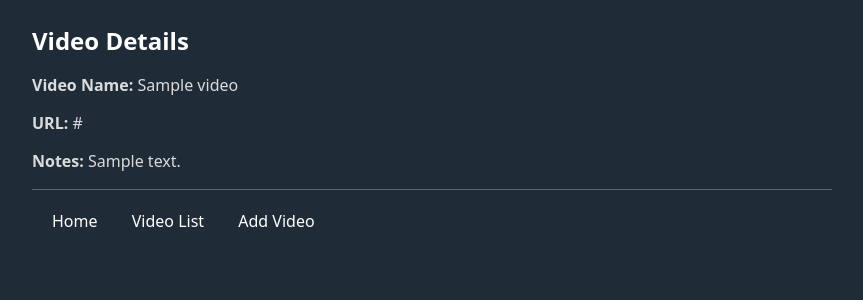
After one commit to MAvecillas23/capstone_django_video_collector, a Django app: page /video_details/1/ in a window 1280 px wide. The commit adds this page. Shown: the top 300 px of the page, without its empty margins (208-1071 px from the left). Run offline with Django 5.2, Linux system fonts and the light colour scheme; tables that the repository leaves empty hold one stand-in row (values such as "Sample post").

Commit message:
Added the code for a video details page

```diff
--- /dev/null
+++ b/video_collection/templates/video_collection/video_details.html
@@ -0,0 +1,11 @@
+{% extends 'video_collection/base.html' %}
+{% block content %}
+
+<h2> Video Details</h2>
+<p><b>Video Name: </b>{{ video.name }} </p>
+<p><b>URL: </b>{{ video.url }}</p>
+<p><b>Notes: </b>{{ video.notes }}</p>
+
+
+
+{% endblock %}
--- a/video_collection/tests.py
+++ b/video_collection/tests.py
@@ -175,3 +175,7 @@ class TestVideoModel(TestCase):
         # raise integrity error if a duplicate is added
         with self.assertRaises(IntegrityError):
             Video.objects.create(name='XYZ', notes='example', url='https://www.youtube.com/watch?v=123')
+
+
+class TestVideoDetails(TestCase):
+    pass
--- a/video_collection/urls.py
+++ b/video_collection/urls.py
@@ -9,5 +9,5 @@ urlpatterns = [
     path('', views.home, name='home'), # views.home is calling the home function from views.py... the name param gives this path a name for reference
     path('add', views.add, name='add_video'), # adding a video from the add page
     path('video_list', views.video_list, name='video_list'), # display video list from the video_list page
-
+    path('video_details/<int:video_pk>/', views.video_details, name='video_details') # this page will hold video details of the video based off of primary key
 ]
--- a/video_collection/views.py
+++ b/video_collection/views.py
@@ -1,4 +1,4 @@
-from django.shortcuts import render, redirect
+from django.shortcuts import render, redirect, get_object_or_404
 from .forms import VideoForm, SearchForm  # import to access views.py VideoForms object and SearchForm
 from django.contrib import messages # this is for temporary messages ex. "Success adding video" when video is added
 from .models import Video   # querying databases and work with the Video class
@@ -62,3 +62,13 @@ def video_list(request):
 
     # render video_list page with the list of videos
     return render(request, 'video_collection/video_list.html', {'videos': videos, 'search_form': search_form})
+
+
+# gets the details of a video that when the video name link on video_list page is clicked
+def video_details(request, video_pk):
+    # when video name is clicked in video_list... get the primary key to find the Video object with that PK
+    # if there is no PK that matches raise a 404 error
+    video = get_object_or_404(Video, pk=video_pk)
+
+    # render template with video object that matches primary key
+    return render(request, 'video_collection/video_details.html', {'video': video})
```
Also changed, not shown: video_collection/templates/video_collection/video_list.html (+6 -3 lines).
